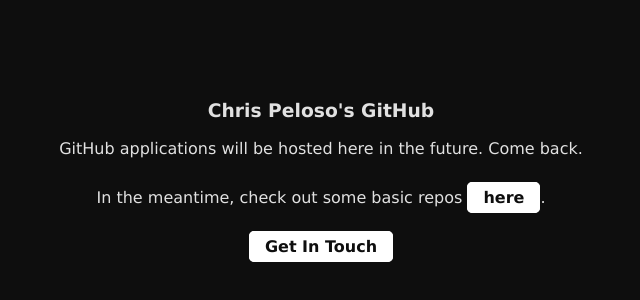
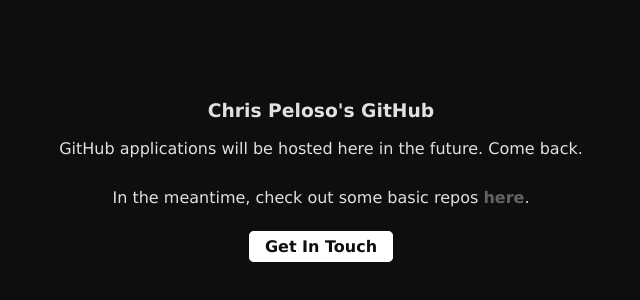
Before and after one commit to cspeloso/cspeloso.github.io, a plain HTML site: page index.html in a window 1280 px wide. Shown: the part 90-390 px from the top of the page, without its empty margins (319-959 px from the left). Drawn offline with Linux system fonts and the light colour scheme.

Commit message:
homepage updated

```diff
--- a/index.html
+++ b/index.html
@@ -12,7 +12,7 @@
         <div class="content">
             <h3>Chris Peloso's GitHub</h3>
             <p>GitHub applications will be hosted here in the future. Come back.</p>
-            <p>In the meantime, check out some basic repos <a href="https://github.com/cspeloso" class="portfolio-link" target="_blank">here</a>.</p>
+            <p>In the meantime, check out some basic repos <a href="https://github.com/" class="repos-link" target="_blank">here</a>.</p>
             <a href="https://www.chrispeloso.com/contact" class="portfolio-link" target="_blank">Get In Touch</a>
         </div>
     </body>
--- a/style.css
+++ b/style.css
@@ -30,3 +30,11 @@ a, a:visited {
     background-color: #a6a6a6;
     border: 1px solid #a6a6a6;
 }
+
+.repos-link{
+    font-weight:bold;
+    text-decoration:none;
+}
+    .repos-link{
+        color:#636363;
+    }
```
